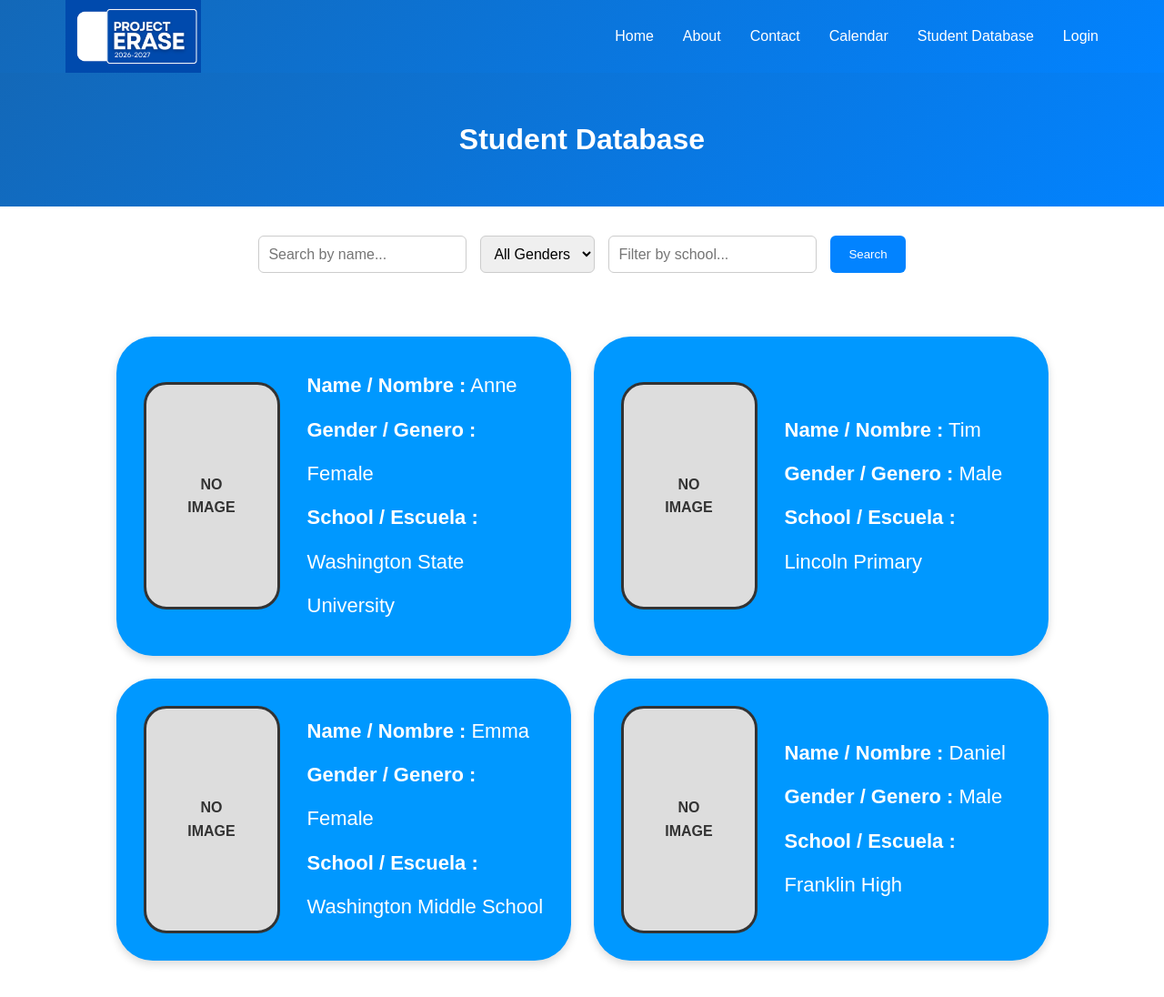
After one commit to McGavGav/Project-ERASE-Website, a Django app: page /studentdb/ in a window 1280 px wide. The commit adds this page. Shown: the whole page at 91% size. Run offline with Django 5.2, Linux system fonts and the light colour scheme.

Commit message:
Created basic frontend for the database to be linked later on with backend

```diff
--- a/code/ERASEwebsite/pages/templates/base.html
+++ b/code/ERASEwebsite/pages/templates/base.html
@@ -143,6 +143,7 @@
                 <li><a href="{% url 'pages:about' %}">About</a></li>
                 <li><a href="{% url 'pages:contact' %}">Contact</a></li>
                 <li><a href="{% url 'pages:calendar' %}">Calendar</a></li>
+                <li><a href="{% url 'pages:studentdb' %}">Student Database</a></li>
                 {% if user.is_authenticated %}
                 <li>
                     <form method="post" action="{% url 'pages:logout' %}" style="display:inline;">
--- /dev/null
+++ b/code/ERASEwebsite/pages/templates/studentdb.html
@@ -0,0 +1,164 @@
+{% extends "base.html" %}
+
+{% block title %}Student Database{% endblock %}
+
+{% block extra_styles %}
+<style>
+    .student-db {
+        background: #ffffff;
+        padding: 40px 0;
+    }
+
+    .student-db .card-row {
+        display: flex;
+        flex-wrap: wrap;
+        gap: 25px;
+        justify-content: center;
+    }
+
+    .student-db .student-card {
+        background: #0098FF;
+        color: white;
+        border-radius: 40px;
+        padding: 30px;
+        width: 500px;
+        display: flex;
+        align-items: center;
+        box-shadow: 0 4px 10px rgba(0,0,0,0.15);
+    }
+
+    .student-db .student-image {
+        width: 150px;
+        height: 250px;
+        background: #ddd;
+        border-radius: 25px;
+        border: 3px solid #333;
+        flex-shrink: 0;
+        display: flex;
+        align-items: center;
+        justify-content: center;
+        text-align: center;
+        color: #333;
+        font-weight: bold;
+        margin-right: 30px;
+        overflow: hidden;
+    }
+
+    .student-db .student-image img {
+        width: 100%;
+        height: 100%;
+        object-fit: cover;
+    }
+
+    .student-db .student-details {
+        font-size: 22px;
+        line-height: 2.2;
+    }
+
+    .student-db .label {
+        font-weight: bold;
+    }
+
+    .search-bar {
+        margin-bottom: 30px;
+        display: flex;
+        justify-content: center;
+    }
+
+    .search-bar form {
+        display: flex;
+        gap: 15px;
+        flex-wrap: wrap;
+    }
+
+    .search-bar input,
+    .search-bar select {
+        padding: 10px;
+        font-size: 16px;
+        border-radius: 6px;
+        border: 1px solid #ccc;
+    }
+
+    .search-bar button {
+        padding: 10px 20px;
+        background: #0283FF;
+        color: white;
+        border: none;
+        border-radius: 6px;
+        cursor: pointer;
+    }
+</style>
+{% endblock %}
+
+{% block content %}
+<div class="page-header">
+    <h1>Student Database</h1>
+</div>
+
+<div class="search-bar">
+    <form method="GET">
+        <input
+            type="text"
+            name="search"
+            placeholder="Search by name..."
+            value="{{ search_query }}"
+        >
+        <select name="gender">
+            <option value="">All Genders</option>
+            <option value="Male"
+                {% if gender_filter == "Male" %}selected{% endif %}
+            >
+                Male
+            </option>
+
+            <option value="Female"
+                {% if gender_filter == "Female" %}selected{% endif %}
+            >
+                Female
+            </option>
+        </select>
+        <input
+            type="text"
+            name="school"
+            placeholder="Filter by school..."
+            value="{{ school_filter }}"
+        >
+        <button type="submit">
+            Search
+        </button>
+    </form>
+</div>
+
+
+<div class="student-db">
+    <div class="container">
+        <div class="card-row">
+            {% for student in students %}
+            <div class="student-card">
+                <div class="student-image">
+                    {% if student.photo %}
+                        <img src="{{ student.photo }}" alt="{{ student.name }}">
+                    {% else %}
+                        NO<br>IMAGE
+                    {% endif %}
+                </div>
+                <div class="student-details">
+                    <div>
+                        <span class="label">Name / Nombre :</span>
+                        {{ student.name }}
+                    </div>
+                    <div>
+                        <span class="label">Gender / Genero :</span>
+                        {{ student.gender }}
+                    </div>
+                    <div>
+                        <span class="label">School / Escuela :</span>
+                        {{ student.school }}
+                    </div>
+                </div>
+            </div>
+            {% endfor %}
+        </div>
+    </div>
+</div>
+{% endblock %}
--- a/code/ERASEwebsite/pages/urls.py
+++ b/code/ERASEwebsite/pages/urls.py
@@ -12,4 +12,5 @@ urlpatterns = [
     path('logout/', LogoutView.as_view(next_page='pages:home'), name='logout'),
     path('signup/', views.signup, name='signup'),
     path('calendar/', views.calendar, name='calendar'),
+    path('studentdb/', views.studentdb, name='studentdb')
 ]
--- a/code/ERASEwebsite/pages/views.py
+++ b/code/ERASEwebsite/pages/views.py
@@ -89,6 +89,43 @@ def calendar(request):
     return render(request, 'calendar.html', context)
 
 
+
+def studentdb(request):
+    # temp data to test database view.
+    students = [
+        {"name": "Anne", "gender": "Female", "school": "Washington State University", "photo": None},
+        {"name": "Tim", "gender": "Male", "school": "Lincoln Primary", "photo": None},
+        {"name": "Emma", "gender": "Female", "school": "Washington Middle School", "photo": None},
+        {"name": "Daniel", "gender": "Male", "school": "Franklin High", "photo": None},
+    ]
+
+    search_query = request.GET.get("search", "")
+    gender_filter = request.GET.get("gender", "")
+    school_filter = request.GET.get("school", "")
+
+    filtered_students = []
+
+    for student in students:
+        if search_query and search_query.lower() not in student["name"].lower():
+            continue
+
+        if gender_filter and student["gender"] != gender_filter:
+            continue
+
+        if school_filter and school_filter.lower() not in student["school"].lower():
+            continue
+
+        filtered_students.append(student)
+
+    context = {
+        "students": filtered_students,
+        "search_query": search_query,
+        "gender_filter": gender_filter,
+        "school_filter": school_filter
+    }
+
+    return render(request, "studentdb.html", context)
+
 class CustomLoginView(LoginView):
     """Custom login view"""
     template_name = 'login.html'
```
